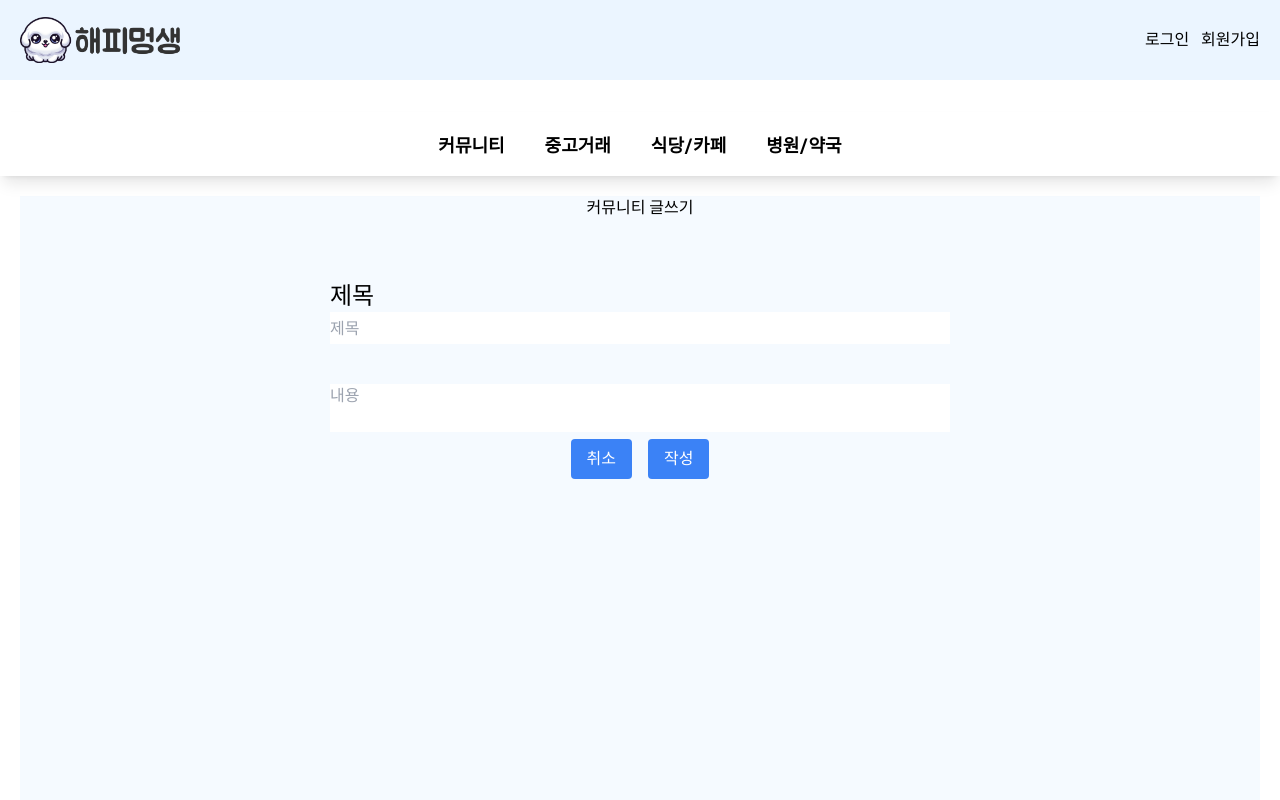
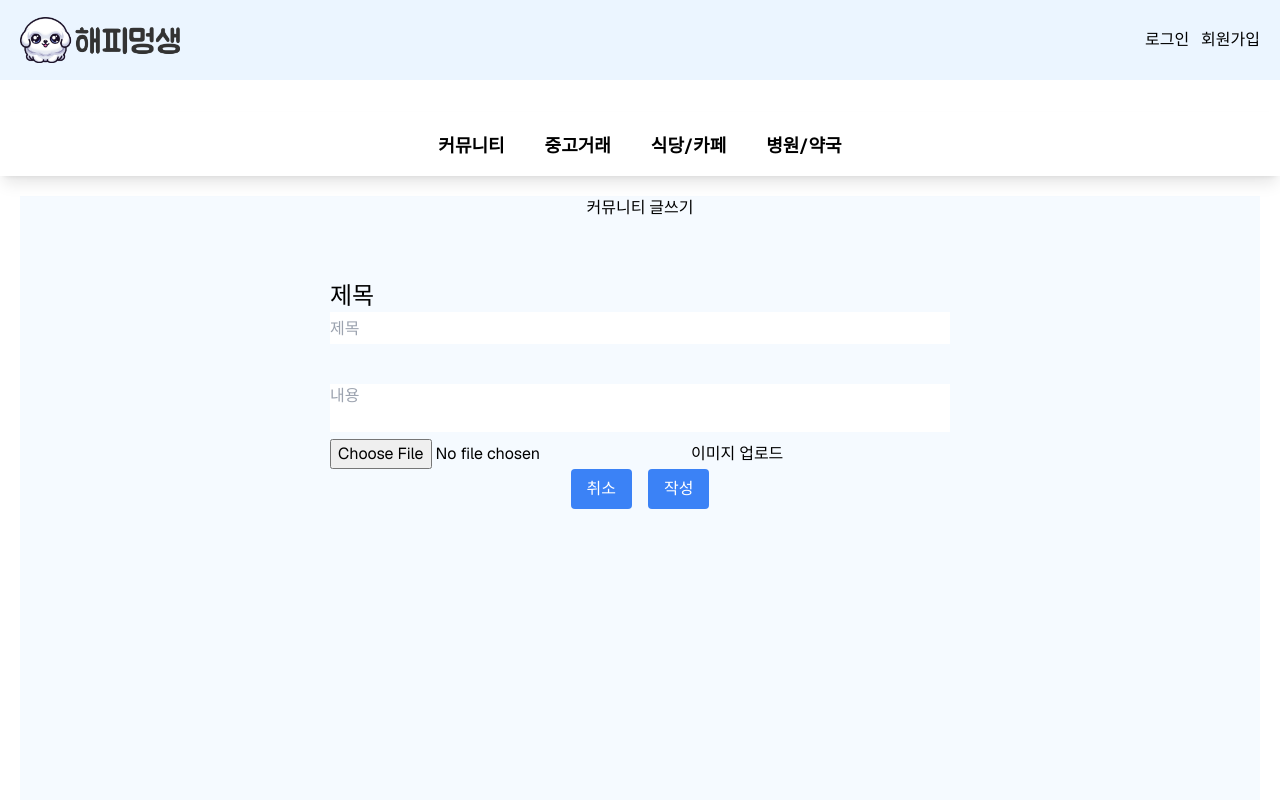
Before and after one commit to HappyMungLife/HappyMungLife, a Next.js app: page /community/post in a window 1280 px wide. Shown: the top 800 px of the page. Built offline with nearby package versions, Linux system fonts and the light colour scheme; no server answers.

Commit message:
Feat: 커뮤니티 게시글 작성 시 이미지 첨부 기능 추가중

```diff
--- a/app/_components/communityPageComponents/CommunityForm.tsx
+++ b/app/_components/communityPageComponents/CommunityForm.tsx
@@ -16,6 +16,10 @@ export const CommunityForm = () => {
     setContent(e.target.value);
   };
 
+  const addImageHandler = (e: any) => {
+    console.log(e.target.files)
+  }
+
   const addPostHandler = async (e: any) => {
     e.preventDefault();
 
@@ -28,6 +32,8 @@ export const CommunityForm = () => {
       return;
     }
 
+
+    // TODO : 에러 처리 로직 + 유효성 검사 로직 필요
     const { data, error } = await supabase
       .from('communityPosts')
       .insert([{ title, content, userId: '1234' }])
@@ -38,7 +44,13 @@ export const CommunityForm = () => {
     <form onSubmit={addPostHandler} className="m-5 w-full md:w-3/4 lg:w-2/3 xl:w-1/2 h-full md:h-96 lg:h-80 xl:h-64">
       <div className="my-10">
         <label className="text-2xl mr-5">제목</label>
-        <input className='max-h-8 h-8 max-w-2xl w-full' type="text" value={title} onChange={titleHandler} placeholder="제목" />
+        <input
+          className="max-h-8 h-8 max-w-2xl w-full"
+          type="text"
+          value={title}
+          onChange={titleHandler}
+          placeholder="제목"
+        />
       </div>
       <div>
         <label></label>
@@ -52,6 +64,10 @@ export const CommunityForm = () => {
           className="h-full w-full"
         />
       </div>
+      <div>
+        <input type="file" accept="image/*" onChange={addImageHandler} />
+        <button type="submit">이미지 업로드</button>
+      </div>
       <div className="flex justify-center space-x-4">
         <button className="px-4 py-2 bg-blue-500 text-white rounded">취소</button>
         <button type="submit" className="px-4 py-2 bg-blue-500 text-white rounded">
--- a/app/community/detail/[id]/page.tsx
+++ b/app/community/detail/[id]/page.tsx
@@ -94,8 +94,8 @@ const CommunityDetailPage = async ({ params }: { params: { id: string } }) => {
           <EditDeleteButton postId={postId} mode="community" />
           <div className="flex gap-5">
             {/* 로그인 X 상태면 눌렀을 때 로그인 후 이용해주세요 뜨게하기 */}
-            {/* <LikeButton postId={postId} userId={userId} liked={liked} />
-            <ScrapButton postId={postId} userId={userId} /> */}
+            <LikeButton postId={postId} userId={userId} liked={liked} />
+            <ScrapButton postId={postId} userId={userId} />
           </div>
         </section>
         <section className="mt-20 px-10 w-full">
```
